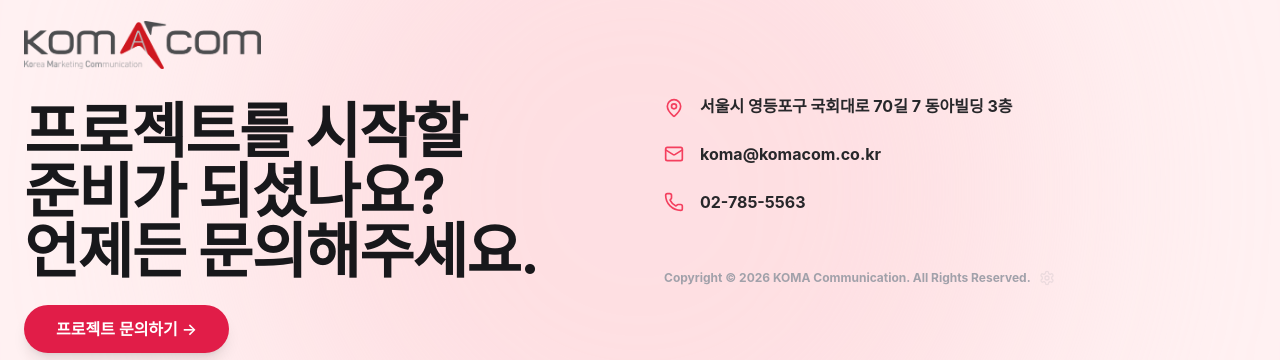
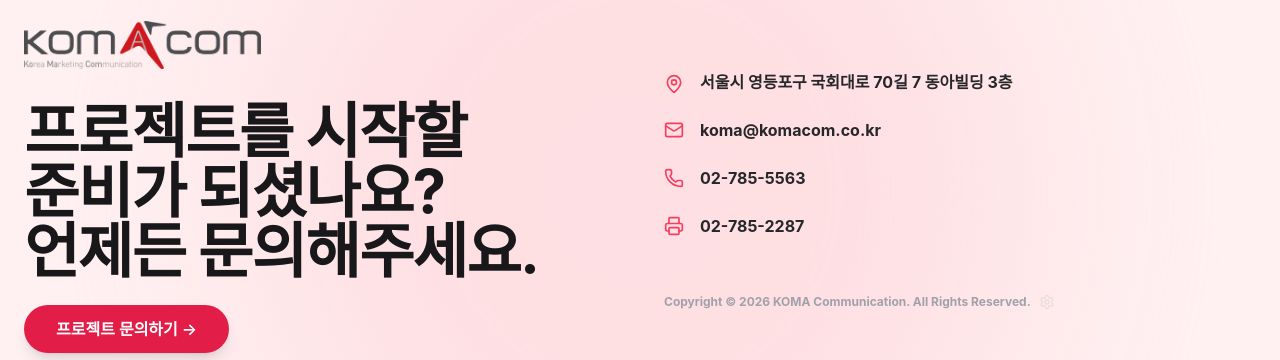
Before and after one commit to yuj80/komacom1_1, a React (Vite) app: page /#/portfolio in a window 1280 px wide. Shown: the part 1040-1400 px from the top of the page. Built offline with nearby package versions, Linux system fonts and the light colour scheme.

Commit message:
feat: add fax number to contact info

```diff
--- a/src/components/Footer.tsx
+++ b/src/components/Footer.tsx
@@ -1,6 +1,6 @@
 import React from 'react';
 import { Link } from 'react-router-dom';
-import { Mail, Phone, MapPin } from 'lucide-react';
+import { Mail, Phone, MapPin, Printer } from 'lucide-react';
 
 import { useAdmin } from '../context/AdminContext';
 
@@ -43,6 +43,12 @@ const Footer: React.FC = () => {
                         <Phone size={20} className="text-rose-500" />
                         <p>{contact.phone}</p>
                     </div>
+                    {contact.fax && (
+                        <div className="flex items-center space-x-4">
+                            <Printer size={20} className="text-rose-500" />
+                            <p>{contact.fax}</p>
+                        </div>
+                    )}
                     <div className="pt-8 flex items-center gap-2 text-xs text-zinc-400">
                         <p>Copyright © 2026 KOMA Communication. All Rights Reserved.</p>
                         <Link to="/admin/dashboard" className="opacity-20 hover:opacity-100 transition-opacity text-zinc-400" title="Admin Access">
--- a/src/context/AdminContext.tsx
+++ b/src/context/AdminContext.tsx
@@ -44,6 +44,7 @@ export interface ContactData {
     address: string;
     email: string;
     phone: string;
+    fax: string;
 }
 
 interface AdminContextType {
@@ -121,7 +122,8 @@ const INITIAL_CONTACT: ContactData = {
     introText: '프로젝트를 시작할 준비가 되셨나요? 언제든 문의해주세요.',
     address: '서울시 영등포구 국회대로 70길 7 동아빌딩 3층',
     email: 'koma@komacom.co.kr',
-    phone: '02-785-5563'
+    phone: '02-785-5563',
+    fax: '02-785-2287'
 };
 
 const AdminContext = createContext<AdminContextType | undefined>(undefined);
--- a/src/pages/Contact.tsx
+++ b/src/pages/Contact.tsx
@@ -1,7 +1,7 @@
 import React, { useState } from 'react';
 import emailjs from '@emailjs/browser';
 import { useAdmin } from '../context/AdminContext';
-import { Mail, Phone, MapPin } from 'lucide-react';
+import { Mail, Phone, MapPin, Printer } from 'lucide-react';
 
 const Contact: React.FC = () => {
     const { contact } = useAdmin();
@@ -93,6 +93,16 @@ const Contact: React.FC = () => {
                                 <p className="text-zinc-600">{contact.phone}</p>
                             </div>
                         </div>
+
+                        {contact.fax && (
+                            <div className="flex items-start space-x-4">
+                                <Printer className="mt-1 flex-shrink-0 text-blue-600" size={24} />
+                                <div>
+                                    <p className="font-bold text-zinc-900">팩스번호</p>
+                                    <p className="text-zinc-600">{contact.fax}</p>
+                                </div>
+                            </div>
+                        )}
                     </div>
 
                     {/* Form Column */}
--- a/src/pages/admin/Dashboard.tsx
+++ b/src/pages/admin/Dashboard.tsx
@@ -435,7 +435,7 @@ const Dashboard: React.FC = () => {
                                     />
                                 </div>
 
-                                <div className="grid grid-cols-1 md:grid-cols-2 gap-6">
+                                <div className="grid grid-cols-1 md:grid-cols-3 gap-6">
                                     <div>
                                         <label className="block text-sm font-bold text-zinc-500 mb-2">이메일</label>
                                         <input
@@ -450,6 +450,14 @@ const Dashboard: React.FC = () => {
                                             className="w-full border p-3 rounded-lg bg-zinc-50"
                                             value={editingContact.phone}
                                             onChange={(e) => setEditingContact({ ...editingContact, phone: e.target.value })}
+                                        />
+                                    </div>
+                                    <div>
+                                        <label className="block text-sm font-bold text-zinc-500 mb-2">팩스번호</label>
+                                        <input
+                                            className="w-full border p-3 rounded-lg bg-zinc-50"
+                                            value={editingContact.fax || ''}
+                                            onChange={(e) => setEditingContact({ ...editingContact, fax: e.target.value })}
                                         />
                                     </div>
                                 </div>
```
Also changed, not shown: 1 other file (tests, documents, lock files or other folders).
